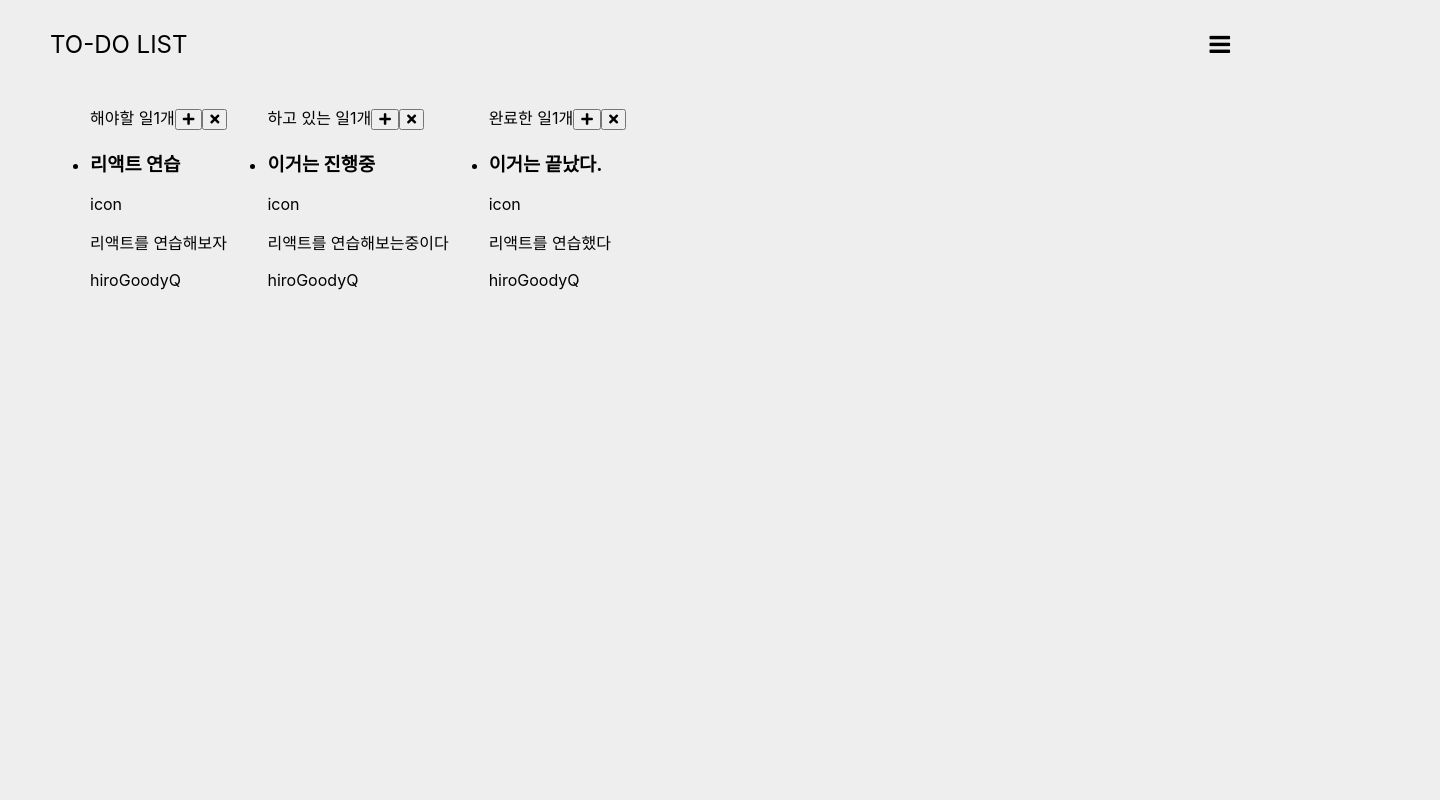
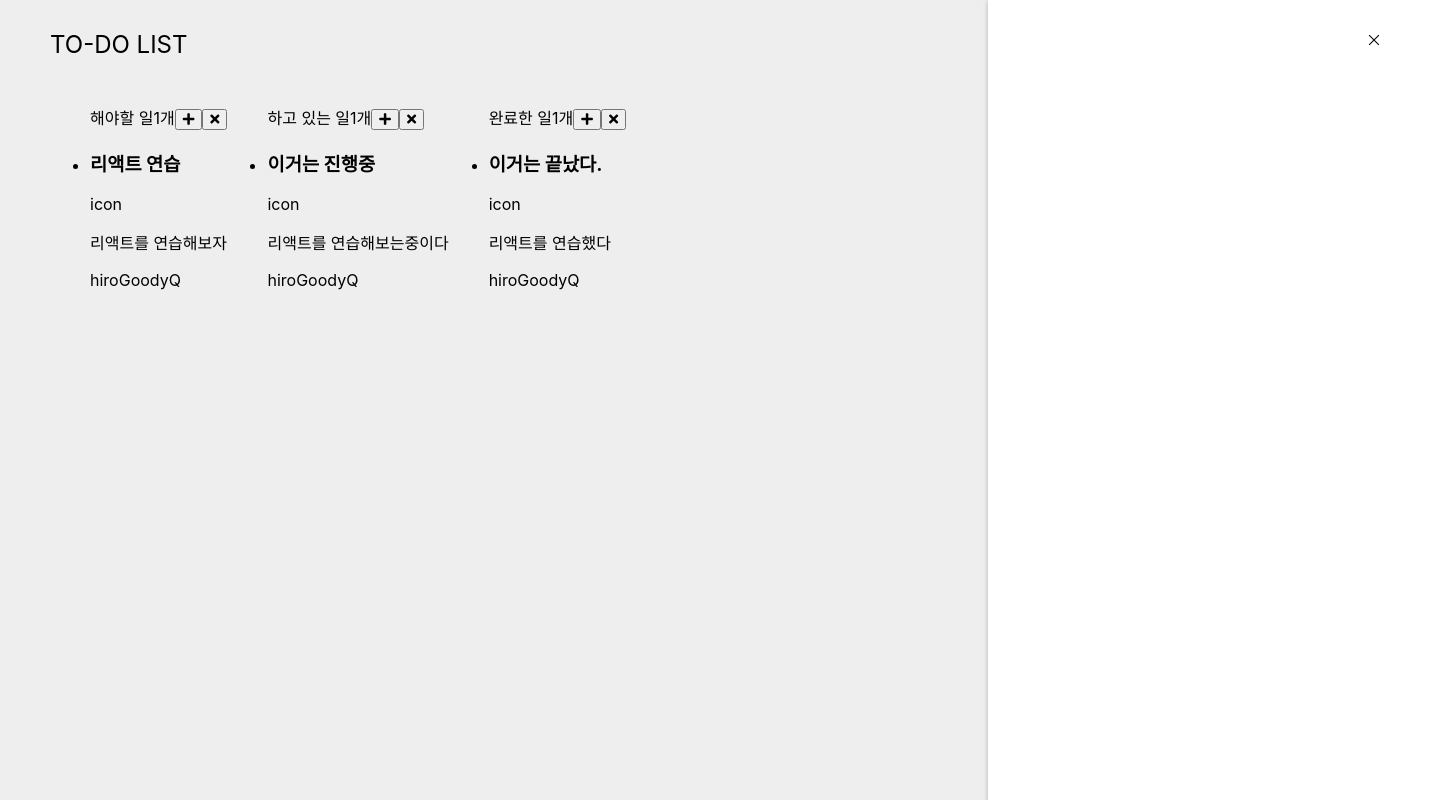
Before and after one commit to codesquad-members-2021/todo-list, a React (Create React App) app in the folder FE/: page / in a window 1280 px wide. Shown: the top 800 px of the page, 1440 px wide, since content can reach past the window. Built offline with nearby package versions, Linux system fonts and the light colour scheme; the HTML template or start-up script is replaced by a standard one.

Commit message:
[WIP]: sidebar popup * 대략적인 구조 작업중

```diff
--- a/FE/src/App.js
+++ b/FE/src/App.js
@@ -1,12 +1,14 @@
 import './App.css';
 import Header from './components/Header/Header';
 import TodoStore from './components/TodoList/TodoStore';
+import Sidebar from './components/Sidebar/Sidebar';
 
 function App() {
   return (
     <div className="App">
       <Header />
       <TodoStore />
+      <Sidebar />
     </div>
   );
 }
--- /dev/null
+++ b/FE/src/components/Sidebar/Close.jsx
@@ -0,0 +1,18 @@
+import React from 'react';
+
+const Close = () => {
+
+  const toggleSidebar = () => {
+    console.log("");
+  }
+
+  return (
+    <div onClick ={toggleSidebar}>
+      <svg width="12" height="12" viewBox="0 0 12 12" fill="none" xmlns="http://www.w3.org/2000/svg">
+<path d="M1.5 11.25L0.75 10.5L5.25 6L0.75 1.5L1.5 0.75L6 5.25L10.5 0.75L11.25 1.5L6.75 6L11.25 10.5L10.5 11.25L6 6.75L1.5 11.25Z" fill="black"/>
+</svg>
+    </div>
+  );
+}
+
+export default Close;
--- /dev/null
+++ b/FE/src/components/Sidebar/LogCard.jsx
@@ -0,0 +1,11 @@
+import React from 'react';
+
+const LogCard = () => {
+  return (
+    <div>
+      카드
+    </div>
+  );
+}
+
+export default LogCard;
--- /dev/null
+++ b/FE/src/components/Sidebar/LogList.jsx
@@ -0,0 +1,12 @@
+import React from 'react';
+import LogCard from './LogCard';
+
+const LogList = () => {
+  return (
+    <div>
+
+    </div>
+  );
+}
+
+export default LogList;
--- /dev/null
+++ b/FE/src/components/Sidebar/Sidebar.jsx
@@ -0,0 +1,19 @@
+import React from 'react';
+import Close from './Close';
+import LogList from './LogList';
+import {SidebarContainer, CloseContainer, LogContainer} from './sidebarStyle'
+
+const Sidebar = () => {
+  return (
+    <SidebarContainer>
+        <CloseContainer>
+      <Close/>
+        </CloseContainer>
+      <LogContainer>
+          <LogList/>
+      </LogContainer>
+    </SidebarContainer>
+  );
+}
+
+export default Sidebar;
--- /dev/null
+++ b/FE/src/components/Sidebar/sidebarStyle.jsx
@@ -0,0 +1,31 @@
+import styled from 'styled-components';
+
+const SidebarContainer = styled.div`
+  display: flex;
+  flex-direction: column;
+  position: absolute;
+  align-items: center;
+  width: 452px;
+  height: 1024px;
+  left: 988px;
+  top: 0px;
+  background: #FFFFFF;
+  box-shadow: 0px 0px 4px rgba(204, 204, 204, 0.5), 0px 2px 4px rgba(0, 0, 0, 0.25);
+  backdrop-filter: blur(4px);
+`;
+
+const CloseContainer = styled.div`
+  position: relative;
+  left: 10rem;
+  padding-top: 30px;
+
+`;
+
+const LogContainer = styled.div`
+  display: flex;
+  width: 80%;
+  flex-direction: column;
+`;
+
+
+export { SidebarContainer, CloseContainer, LogContainer };
--- a/FE/src/components/atoms/Menu.jsx
+++ b/FE/src/components/atoms/Menu.jsx
@@ -1,9 +1,14 @@
 import React from 'react';
 import './Menu.css'
 
-function Menu() {
+const Menu =() => {
+
+  const toggleSidebar = () => {
+    console.log("menu popup");
+  }
+
   return (
-    <div className="Menu">
+    <div className="Menu" onClick={toggleSidebar} >
        <i className="fa fa-bars"></i>
     </div>
   );
```
